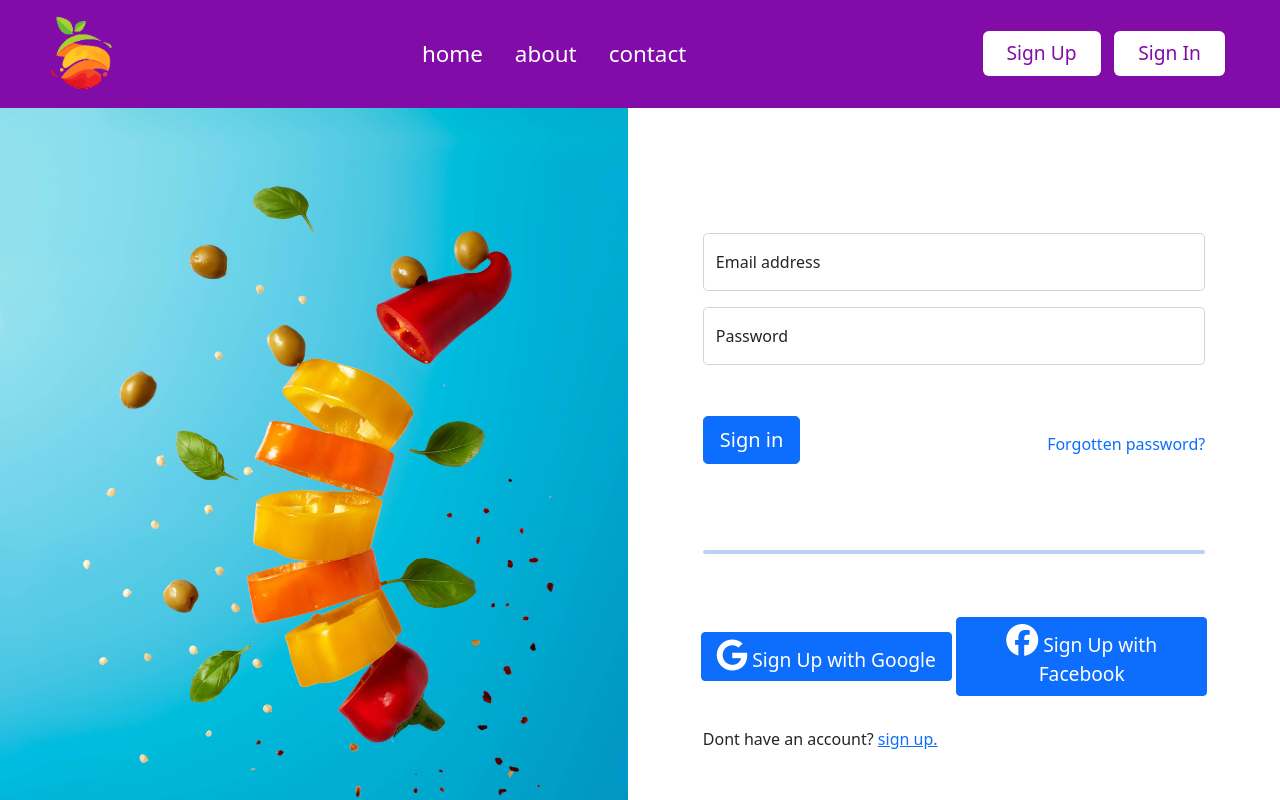
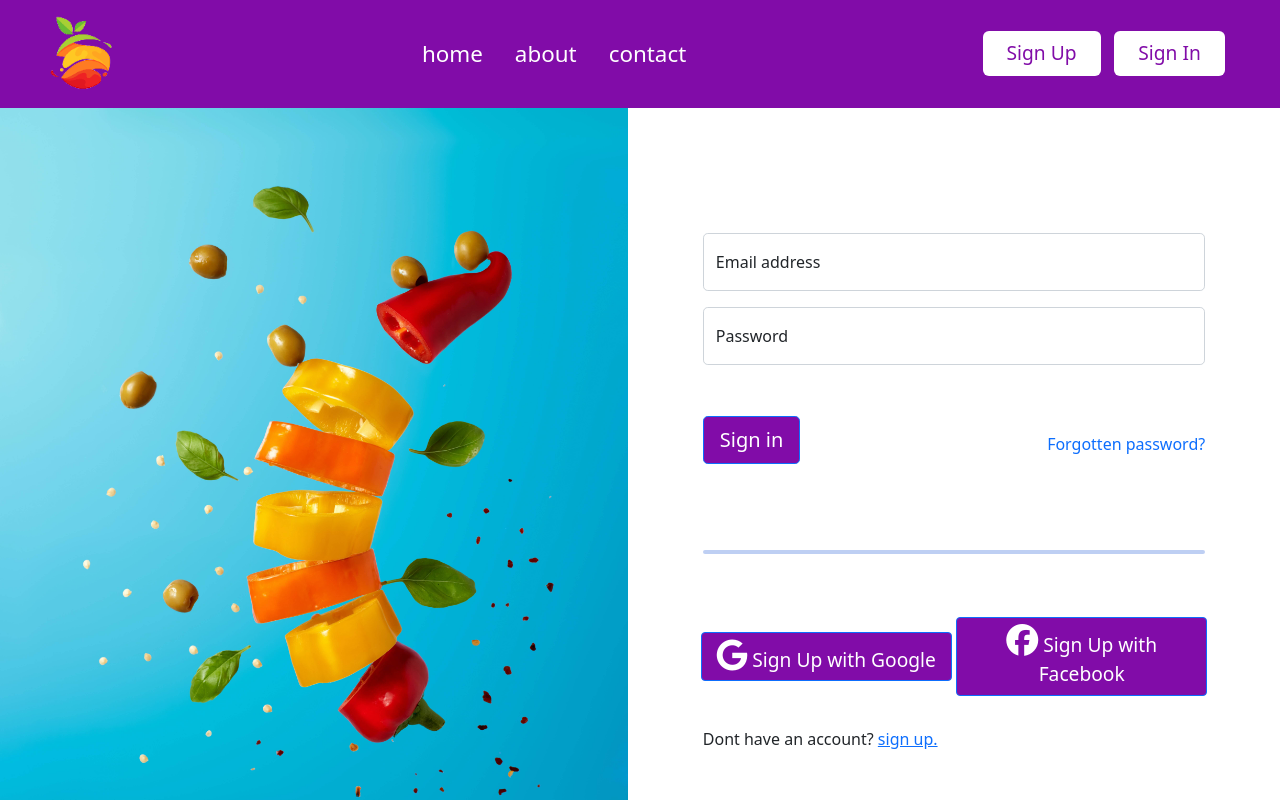
Before and after one commit to Fareed0001/calories-calculator, a plain HTML site: page signin.html in a window 1280 px wide. Shown: the top 800 px of the page. Drawn offline with nearby package versions, Linux system fonts and the light colour scheme.

Commit message:
login button colors

```diff
--- a/css/signin.css
+++ b/css/signin.css
@@ -1,3 +1,11 @@
+.btn.btn-primary {
+  background-color: #810CA8;
+}
+
+.btn.btn-primary:hover {
+  background-color: #2D033B;
+}
+
 /* PHONE */
 /* SIDE BUTTONS */
 .side-signin-button, .side-signup-button {
--- a/css/signup.css
+++ b/css/signup.css
@@ -1,3 +1,12 @@
+.btn.btn-primary {
+  background-color: #810CA8;
+}
+
+.btn.btn-primary:hover {
+  background-color: #2D033B;
+}
+
+
 /* PHONE */
 /* SIDE BUTTONS */
 .side-signin-button, .side-signup-button {
```
